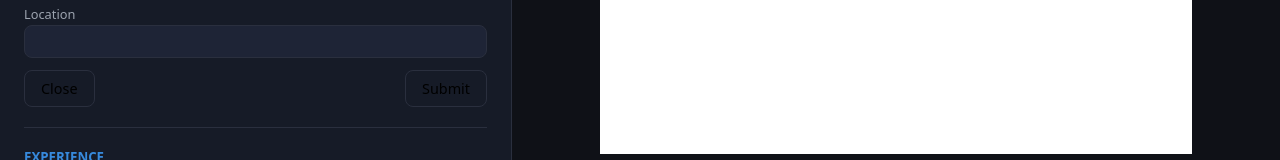
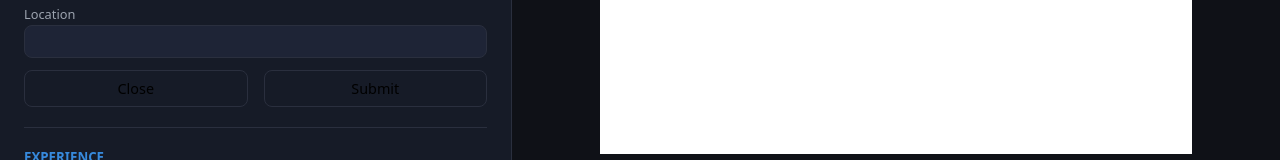
Before and after one commit to MustafaManhall/cv-application, a React (Vite) app: page / in a window 1280 px wide. Both pictures are taken after typing "Sample", "name@example.com", "Sample", "Sample" into the empty fields and a click on the button "Add EduInfo". Shown: the part 700-860 px from the top of the page. Built offline with nearby package versions, Linux system fonts and the light colour scheme.

Commit message:
fix: Make buttons fill width

```diff
--- a/src/styles/eduInfo.css
+++ b/src/styles/eduInfo.css
@@ -38,6 +38,7 @@
 .btns {
     display: flex;
     justify-content: space-between;
+    gap: 1rem;
 }
 
 .btn {
@@ -47,6 +48,7 @@
     font-weight: 500;
     cursor: pointer;
     border: none;
+    width: 100%;
 }
 
 .btn-outline {
```
